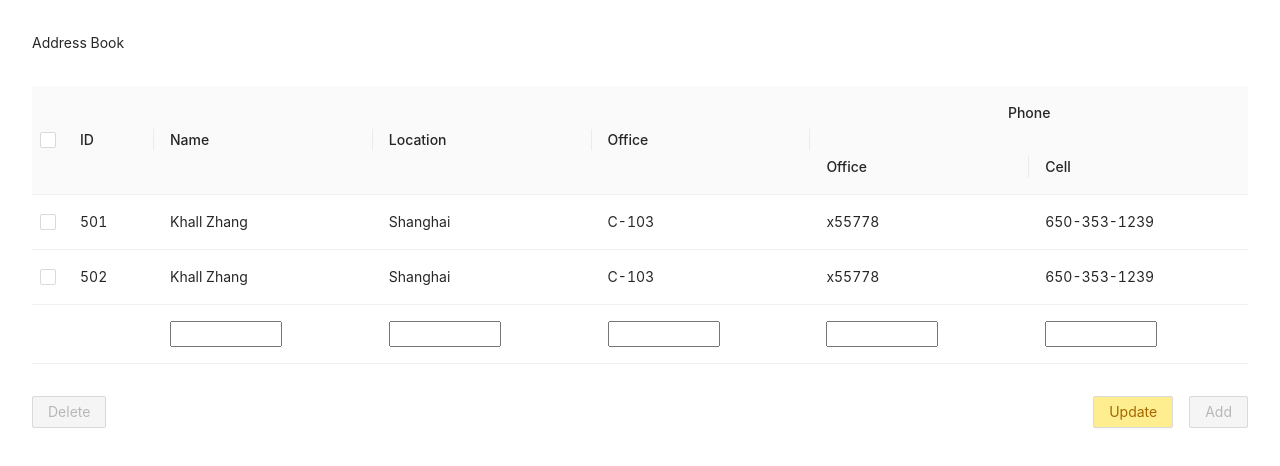
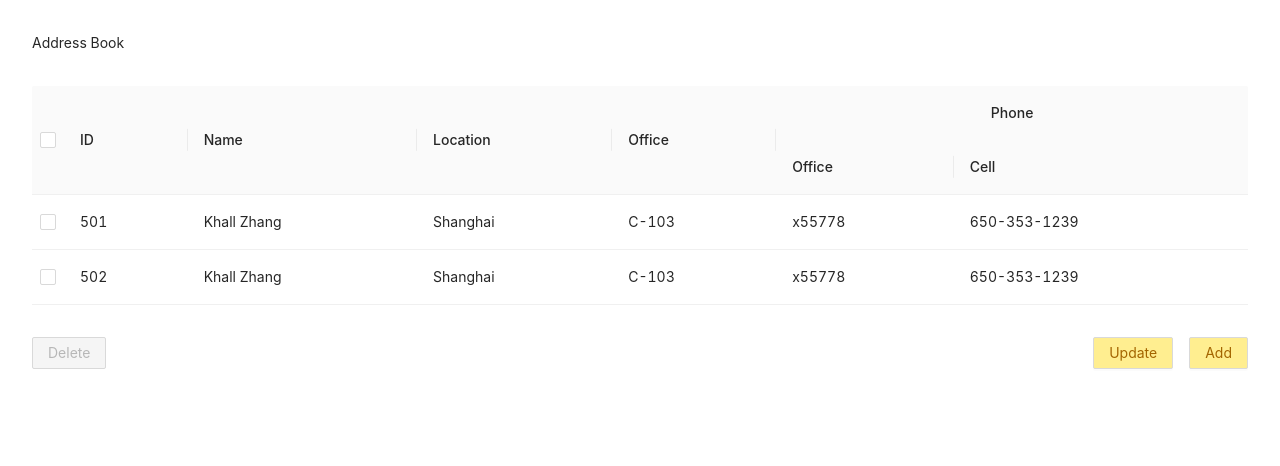
Before and after one commit to mpan-wework/address-book, a React (Create React App) app: page / in a window 1280 px wide. Shown: the top 466 px of the page. Built offline with nearby package versions, Linux system fonts and the light colour scheme.

Commit message:
chore: Revert "feat: add create record (#3)" (#4)
This reverts commit 1660e537e0067f4d5916b4aa568981eccf82fc95.

```diff
--- a/src/antd/AddressBook.js
+++ b/src/antd/AddressBook.js
@@ -23,35 +23,17 @@ const initialDataSource = [
   },
 ];
 
-const ID_ADD = -1;
-const initialAddRow = {
-  id: ID_ADD,
-  name: '',
-  location: '',
-  office: '',
-  phoneOffice: '',
-  phoneCell: '',
-  rowClassName: styles.addRow,
-  editable: true,
-};
-
 const AddressBook = () => {
   const [dataSource, setDataSource] = useState(() => initialDataSource);
-  const [addRow, setAddRow] = useState(() => initialAddRow);
 
   const [selectedRowKeys, setSelectedRowKeys] = useState([]);
-
-  const getCheckboxProps = useCallback((record) => ({
-    disabled: record.rowClassName === styles.addRow,
-  }), []);
 
   const rowSelection = useMemo(
     () => ({
       selectedRowKeys,
       onChange: setSelectedRowKeys,
-      getCheckboxProps,
     }),
-    [selectedRowKeys, getCheckboxProps, setSelectedRowKeys],
+    [selectedRowKeys, setSelectedRowKeys],
   );
 
   useEffect(() => {
@@ -63,8 +45,6 @@ const AddressBook = () => {
     );
   }, [dataSource, setSelectedRowKeys]);
 
-  const rowClassName = useCallback((record) => record.rowClassName || '', []);
-
   const deleteRows = useCallback(
     async () => {
       await client.deleteRecords(selectedRowKeys);
@@ -73,100 +53,22 @@ const AddressBook = () => {
     [selectedRowKeys, setDataSource],
   );
 
-  const cellChange = useCallback((id, key) => (e) => {
-    const value = e.target.value;
-
-    if (id === ID_ADD) {
-      setAddRow((prev) => ({
-        ...prev,
-        [key]: value,
-      }))
-    }
-  }, [setAddRow]);
-
-  const editableCell = useCallback(
-    (key) => (cell, record) => (record.editable) ? (
-      <input
-        className={styles.edit}
-        value={cell}
-        onChange={cellChange(record.id, key)}
-      />
-    ) : (
-      <div>{cell}</div>
-    ),
-    [cellChange],
-  );
-
-  const invalidAddRow = useMemo(
-    () => !Object.keys(addRow).reduce((acc, key) => acc && addRow[key] !== '', true),
-    [addRow],
-  );
-
-  const addNewRow = useCallback(
-    async () => {
-      const newRow = await client.createRecord({
-        ...addRow,
-        rowClassName: '',
-        editable: '',
-      });
-      setDataSource((prev) => prev.concat(newRow));
-      setAddRow(initialAddRow);
-    },
-    [addRow, setDataSource, setAddRow],
-  );
-
-  const dataWithAdd = useMemo(() => dataSource.concat(addRow), [dataSource, addRow]);
-
   return (
     <div className={'addressBook'}>
       <div className={styles.title}>{t('Address Book')}</div>
       <Table
-        dataSource={dataWithAdd}
+        dataSource={dataSource}
         rowKey={'id'}
         pagination={false}
         rowSelection={rowSelection}
-        rowClassName={rowClassName}
       >
-        <Table.Column
-          key={'id'}
-          title={t('ID')}
-          dataIndex={'id'}
-          render={(value) => <div>{value}</div>}
-        />
-        <Table.Column
-          key={'name'}
-          title={t('Name')}
-          dataIndex={'name'}
-          render={editableCell('name')}
-        />
-        <Table.Column
-          key={'location'}
-          title={t('Location')}
-          dataIndex={'location'}
-          render={editableCell('location')}
-        />
-        <Table.Column
-          key={'office'}
-          title={t('Office')}
-          dataIndex={'office'}
-          render={editableCell('office')}
-        />
-        <Table.ColumnGroup
-          key={'phone'}
-          title={t('Phone')}
-        >
-          <Table.Column
-            key={'phoneOffice'}
-            title={t('Office')}
-            dataIndex={'phoneOffice'}
-            render={editableCell('phoneOffice')}
-          />
-          <Table.Column
-            key={'phoneCell'}
-            title={t('Cell')}
-            dataIndex={'phoneCell'}
-            render={editableCell('phoneCell')}
-          />
+        <Table.Column key={'id'} title={t('ID')} dataIndex={'id'} />
+        <Table.Column key={'name'} title={t('Name')} dataIndex={'name'} />
+        <Table.Column key={'location'} title={t('Location')} dataIndex={'location'} />
+        <Table.Column key={'office'} title={t('Office')} dataIndex={'office'} />
+        <Table.ColumnGroup key={'phone'} title={t('Phone')}>
+          <Table.Column key={'phoneOffice'} title={t('Office')} dataIndex={'phoneOffice'} />
+          <Table.Column key={'phoneCell'} title={t('Cell')} dataIndex={'phoneCell'} />
         </Table.ColumnGroup>
       </Table>
       <div className={styles.buttons}>
@@ -181,13 +83,7 @@ const AddressBook = () => {
         </div>
         <div className={styles.right}>
           <Button className={styles.update}>{t('Update')}</Button>
-          <Button
-            className={styles.add}
-            disabled={invalidAddRow}
-            onClick={addNewRow}
-          >
-            {t('Add')}
-          </Button>
+          <Button className={styles.add}>{t('Add')}</Button>
         </div>
       </div>
     </div>
--- a/src/antd/AddressBook.module.css
+++ b/src/antd/AddressBook.module.css
@@ -1,15 +1,5 @@
 .title {
   margin-bottom: 2rem;
-}
-
-.addRow td:nth-child(1) > *,
-.addRow td:nth-child(2) > * {
-  visibility: hidden;
-}
-
-input.edit {
-  max-width: 7rem;
-  padding: 0 0.5rem;
 }
 
 .buttons {
@@ -39,8 +29,7 @@ button.delete:hover {
 }
 
 button.update,
-button.add,
-button.add:hover {
+button.add {
   background-color: rgb(255, 238, 144);
   color: rgb(164, 101, 0);
 }
--- a/src/utils/client.js
+++ b/src/utils/client.js
@@ -7,10 +7,7 @@ const dummyRequest = (data) => new Promise((resolve) => {
 const createClient = () => {
   const createRecord = async (row) => {
     console.info('createRecord:', row)
-    return dummyRequest({
-      ...row,
-      id: Math.floor(Date.now() / 1000) % 100000,
-    });
+    return dummyRequest({ ...row, id: Date.now() });
   };
 
   const updateRecord = async (id, row) => {
```
